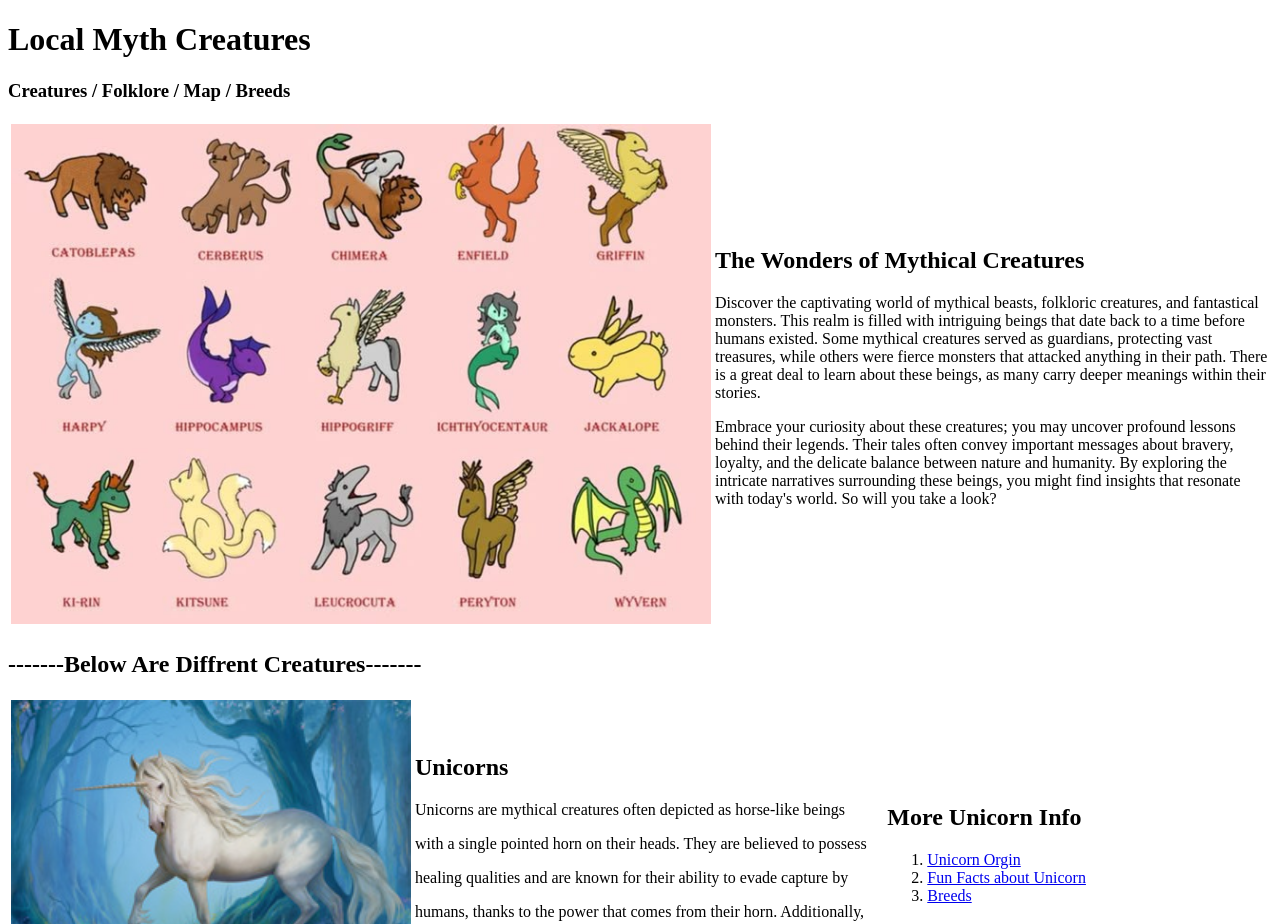
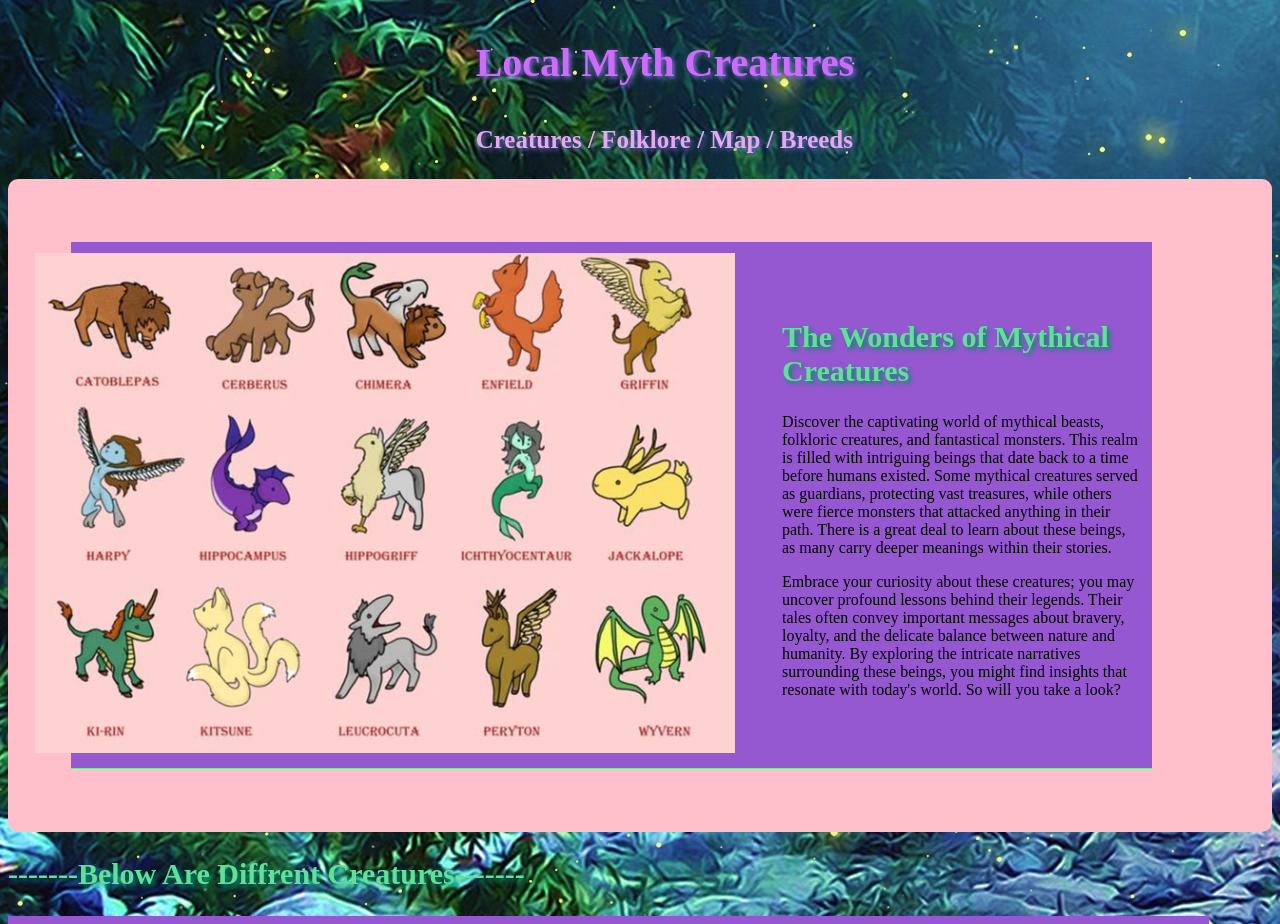
Before and after one commit to Sboakye-uofsc/sboakye-uofsc.github.io, a plain HTML site: page assignment/01html/index.html in a window 1280 px wide. Shown: the top 924 px of the page. Drawn offline with Linux system fonts and the light colour scheme.

Commit message:
new build

```diff
--- a/assignment/01html/index.html
+++ b/assignment/01html/index.html
@@ -5,6 +5,7 @@
 
     <head>
         <title>Mythical Creatures</title>
+        <link rel="stylesheet" href="styles.css">
     </head>
 <!-------------------------------------->
     <body>
@@ -12,6 +13,7 @@
         <h1>Local Myth Creatures</h1>
         <h3>Creatures  /  Folklore  /  Map  /  Breeds</h3>
 
+        <div id="content">
             <table>
                 <tr>
                     <td> <img src="image01/mythical.jpg" width="700" height="500"/></td>
@@ -19,7 +21,7 @@
                             </p></t2> Embrace your curiosity about these creatures; you may uncover profound lessons behind their legends. Their tales often convey important messages about bravery, loyalty, and the delicate balance between nature and humanity. By exploring the intricate narratives surrounding these beings, you might find insights that resonate with today's world. So will you take a look?</p></t2>
                 </tr>
             </table>
-
+        </div>
 
         <h2>-------Below Are Diffrent Creatures-------</h2>
 
@@ -32,12 +34,13 @@
                 <td>
                     <h2>Unicorns</h2>
 
-                    <p> Unicorns are mythical creatures often depicted as horse-like beings</p>
+                    <p> Unicorns are mythical creatures often depicted as horse-like beings </p>
                     <p>with a single pointed horn on their heads. They are believed to possess</p>
                     <p>healing qualities and are known for their ability to evade capture by</p>
                     <p>humans, thanks to the power that comes from their horn. Additionally,</p>
                     <p>unicorns symbolize purity, peace, and loyalty.</p>
                 </t2>
+
 
                 <td>
                     <h2> More Unicorn Info</h2>
@@ -50,7 +53,6 @@
 
             </tr>
         <!----------------------------------------->
-            <tr>
             <tr>
                 <td><img src="image01/dragon.jpg" width="400" height="300"/></td>
 
@@ -72,6 +74,7 @@
                         <li>Diffrent Types</li>
                     </ol>
                 </t3>
+
             </tr>
         <!----------------------------------------->
             <tr>
--- /dev/null
+++ b/assignment/01html/styles.css
@@ -0,0 +1,57 @@
+/* Structure */
+
+body {
+    background: url(image01/background.jpg);
+    background-size: auto;
+}
+
+div {
+    background-color: pink;
+    width: 90%;
+    margin-block-end: auto;
+    padding: 5%;
+    border-radius:10px;
+}
+
+table {
+    border-collapse: collapse;
+    width: 95%;
+}
+
+th, td {
+    background-color: rgb(150, 88, 209);
+    padding: 1%;
+    border-bottom: 1px solid #68f386;
+}
+
+
+img {
+    margin-left: -7%;
+}
+
+a {
+    color: rgb(248, 225, 94);
+    text-decoration: none;
+    size: 10px;
+}
+
+h1 {
+    color: rgb(205, 107, 250);
+    text-shadow: 2px 2px 5px rgb(135, 115, 226);
+    font-size: 40px;
+    margin-left: 36%;
+    padding: 1%;
+}
+
+h2 {
+    font-size: 30px;
+    color: rgb(97, 224, 154);
+    text-shadow: 3px 3px 5px rgb(7, 139, 106);
+}
+
+h3 {
+    color: rgb(227, 171, 235);
+    text-shadow: 2px 2px 5px rgb(117, 96, 207);
+    font-size: 25px;
+    margin-left: 37%;
+}
--- /dev/null
+++ b/examples/css/styles.css
@@ -0,0 +1,43 @@
+/* Structure */
+body {
+    font-family: Arial, Helvetica, sans-serif;
+    background:url("images/background.jpg");
+    background-size: cover;
+}
+
+div {
+    background: blueviolet;
+    width: 70%;
+    margin: auto;  /* center */
+    padding: 1%;    /* get text
+    border-radius:5px;
+}
+
+/* Tables */
+table {
+    border-collapse: collapse;
+}
+
+td {
+    border:1px solid magenta;
+    padding: 5px 10px; /*Top and bottom 5, right and left 10*/
+}
+
+th {
+    background: magenta;
+}
+
+/* Image */
+img{
+    box-shadow: 7px 7px navy;
+}
+
+/* Typography */
+h1 {
+    font-style: italic;
+    color: pink;
+}
+
+h2 {
+    color: aqua;
+}
```
Also changed, not shown: examples/css/index.html (added, +33 -0 lines), assignment/01html/image01/background.jpg (added), examples/css/images/background.jpg (added), examples/css/images/giraffe.jpeg (added). Lines whose indentation alone changed are shown as unchanged.
